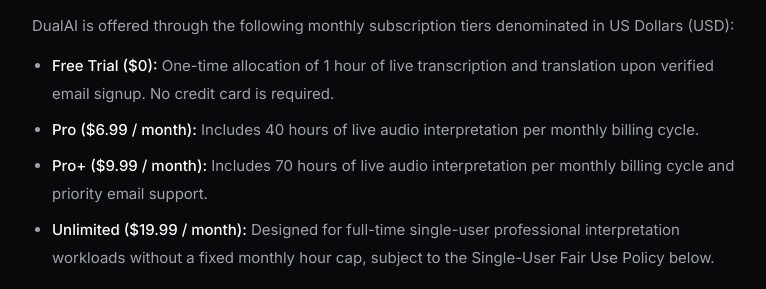
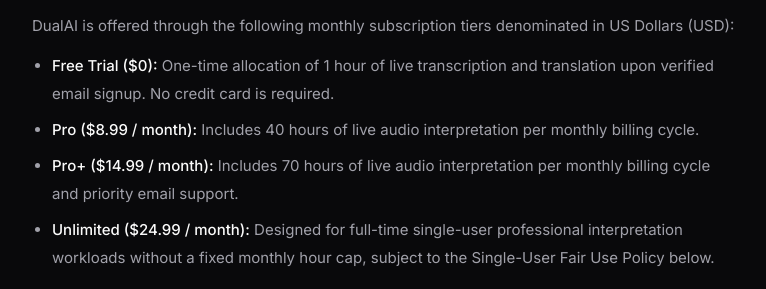
Before and after one commit to DanDavD/DualAI_LandingPage, a Next.js app: page /terms in a window 1280 px wide. Shown: the part 1040-1329 px from the top of the page, without its empty margins (256-1022 px from the left). Built offline with nearby package versions, Linux system fonts and the light colour scheme; no server answers.

Commit message:
changed shown prices

```diff
--- a/src/app/terms/page.tsx
+++ b/src/app/terms/page.tsx
@@ -74,16 +74,16 @@ export default function TermsPage() {
             No credit card is required.
           </li>
           <li>
-            <strong className="font-medium text-[#fafafa]">Pro ($6.99 / month):</strong> Includes
+            <strong className="font-medium text-[#fafafa]">Pro ($8.99 / month):</strong> Includes
             40 hours of live audio interpretation per monthly billing cycle.
           </li>
           <li>
-            <strong className="font-medium text-[#fafafa]">Pro+ ($9.99 / month):</strong> Includes
+            <strong className="font-medium text-[#fafafa]">Pro+ ($14.99 / month):</strong> Includes
             70 hours of live audio interpretation per monthly billing cycle and priority email
             support.
           </li>
           <li>
-            <strong className="font-medium text-[#fafafa]">Unlimited ($19.99 / month):</strong>{" "}
+            <strong className="font-medium text-[#fafafa]">Unlimited ($24.99 / month):</strong>{" "}
             Designed for full-time single-user professional interpretation workloads without a
             fixed monthly hour cap, subject to the Single-User Fair Use Policy below.
           </li>
--- a/src/lib/site.ts
+++ b/src/lib/site.ts
@@ -49,7 +49,7 @@ export const PRICING_TIERS: readonly PricingTier[] = [
   {
     id: "pro",
     name: "Pro",
-    priceUsd: "$6.99",
+    priceUsd: "$8.99",
     billingUnit: "/ month",
     quotaLabel: "40 hours / month",
     description: "Built for bilingual specialists, researchers, and recurring client sessions.",
@@ -64,7 +64,7 @@ export const PRICING_TIERS: readonly PricingTier[] = [
   {
     id: "pro-plus",
     name: "Pro+",
-    priceUsd: "$9.99",
+    priceUsd: "$14.99",
     billingUnit: "/ month",
     quotaLabel: "70 hours / month",
     description: "Designed for daily medical, legal, and executive interpretation schedules.",
@@ -81,7 +81,7 @@ export const PRICING_TIERS: readonly PricingTier[] = [
   {
     id: "unlimited",
     name: "Unlimited",
-    priceUsd: "$19.99",
+    priceUsd: "$24.99",
     billingUnit: "/ month",
     quotaLabel: "Unlimited hours / month*",
     description: "Uninterrupted monthly capacity for full-time professional interpreters.",
```
